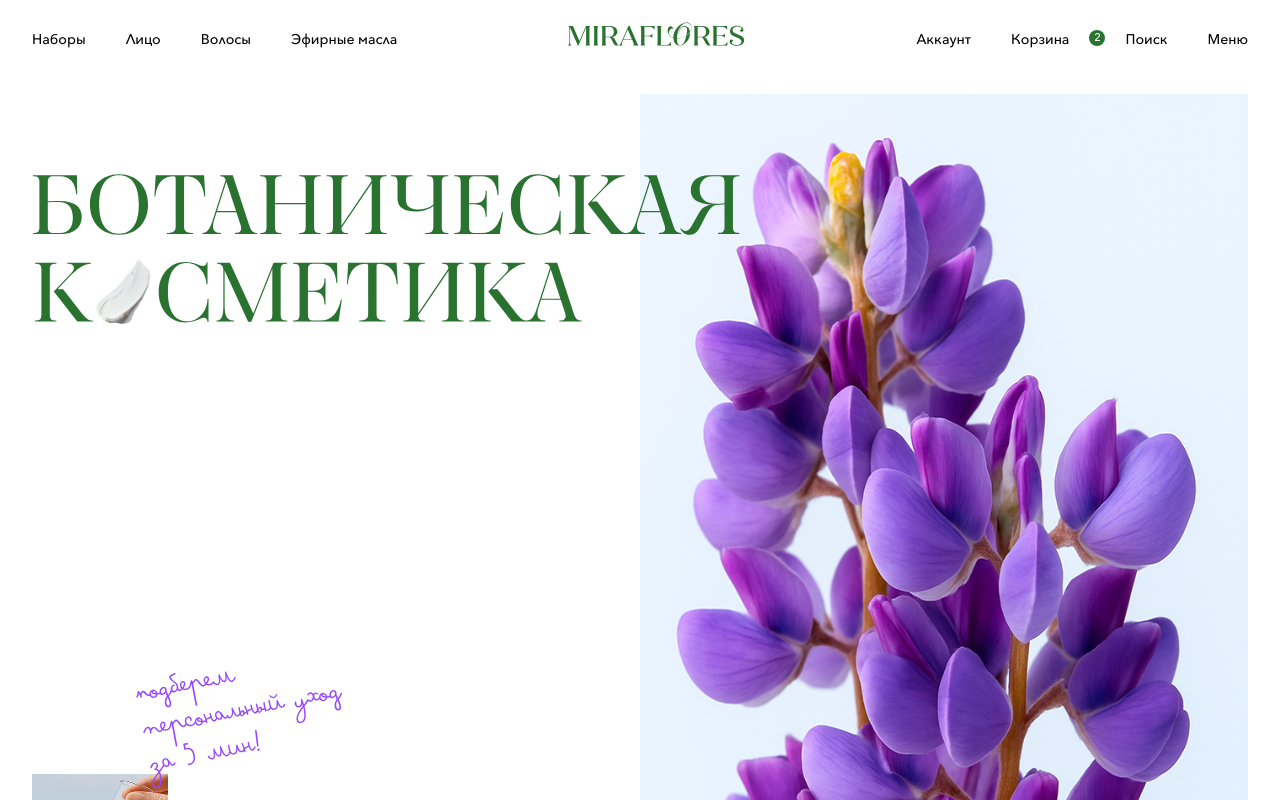
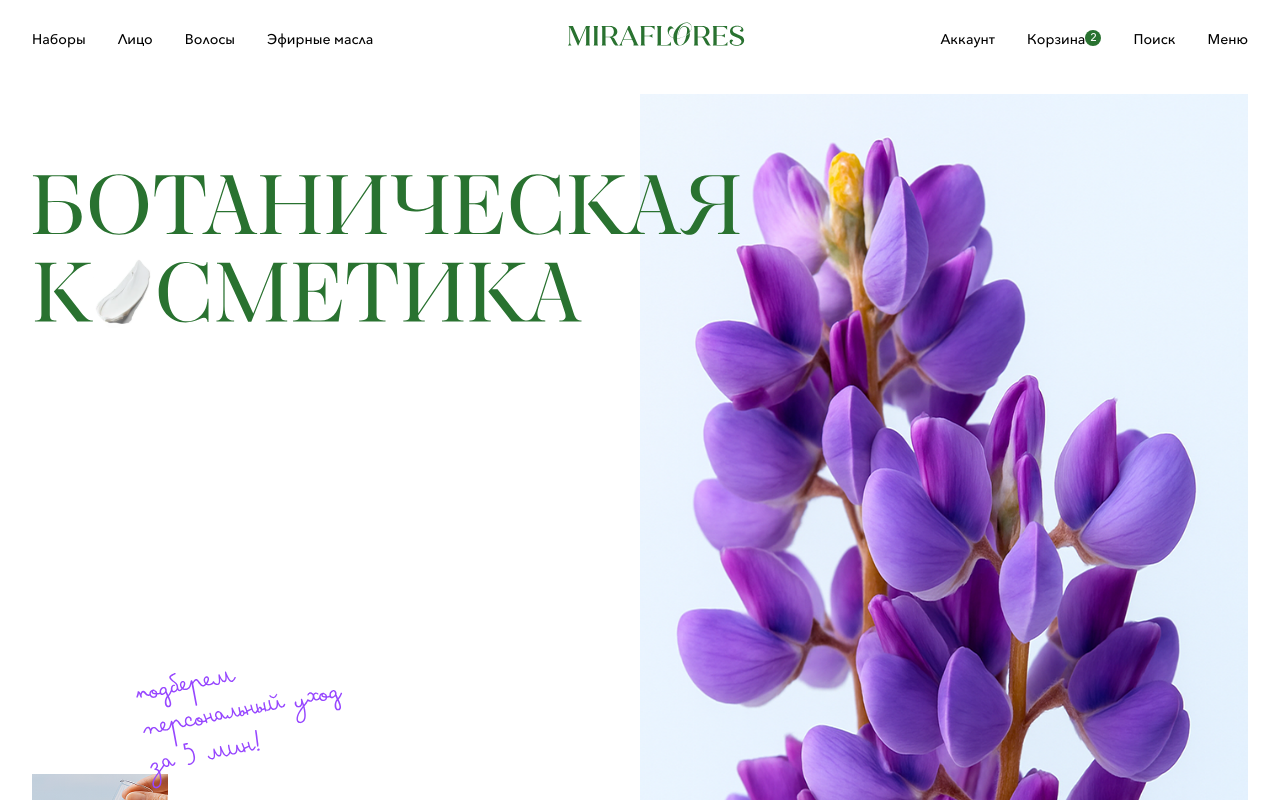
Before and after one commit to Miraflores-cosmetic/Front-end-, a React (Vite) app: page / in a window 1280 px wide. Built offline with nearby package versions, Linux system fonts and the light colour scheme; a web font is replaced by a local one.

Commit message:
Edit header component, added gap instead of margin

```diff
--- a/src/components/Header/LeftSideHeader/HeaderLeft.module.scss
+++ b/src/components/Header/LeftSideHeader/HeaderLeft.module.scss
@@ -1,25 +1,24 @@
 @use "@/style/variables.scss" as *;
 
+.navLeft {
+  display: flex;
+  gap: 32px;
+}
 .navLeft a {
-  margin: 0 20px;
   text-decoration: none;
   color: $black;
   font-size: 14px;
 }
-.navLeft a:first-child {
-  margin: 0 20px 0 0;
-}
 
 @media (max-width: 1024px) {
-  .navLeft a {
-    margin: 0 12px;
+  .navLeft {
+    gap: 20px;
   }
 }
 
 @media (max-width: 932px) {
-  .navLeft a {
+  .navLeft {
     font-size: 14px;
-
-    margin: 0 8px;
+    gap: 8px;
   }
 }
--- a/src/components/Header/RightSideHeader/HeaderRight.module.scss
+++ b/src/components/Header/RightSideHeader/HeaderRight.module.scss
@@ -2,16 +2,13 @@
 
 .navRight {
   display: flex;
+  gap: 32px;
 }
 
 .navRight a {
-  margin: 0 20px;
   text-decoration: none;
   color: $black;
   font-size: 14px;
-}
-.navRight a:last-child {
-  margin: 0 0 0 20px;
 }
 
 .basket {
@@ -42,14 +39,14 @@
 }
 
 @media (max-width: 1024px) {
-  .navRight a {
-    margin: 0 12px;
+  .navRight {
+    gap: 20px;
   }
 }
 
 @media (max-width: 932px) {
-  .navLeft a {
+  .navRight {
     font-size: 14px;
-    margin: 0 8px;
+    gap: 8px;
   }
 }
```
